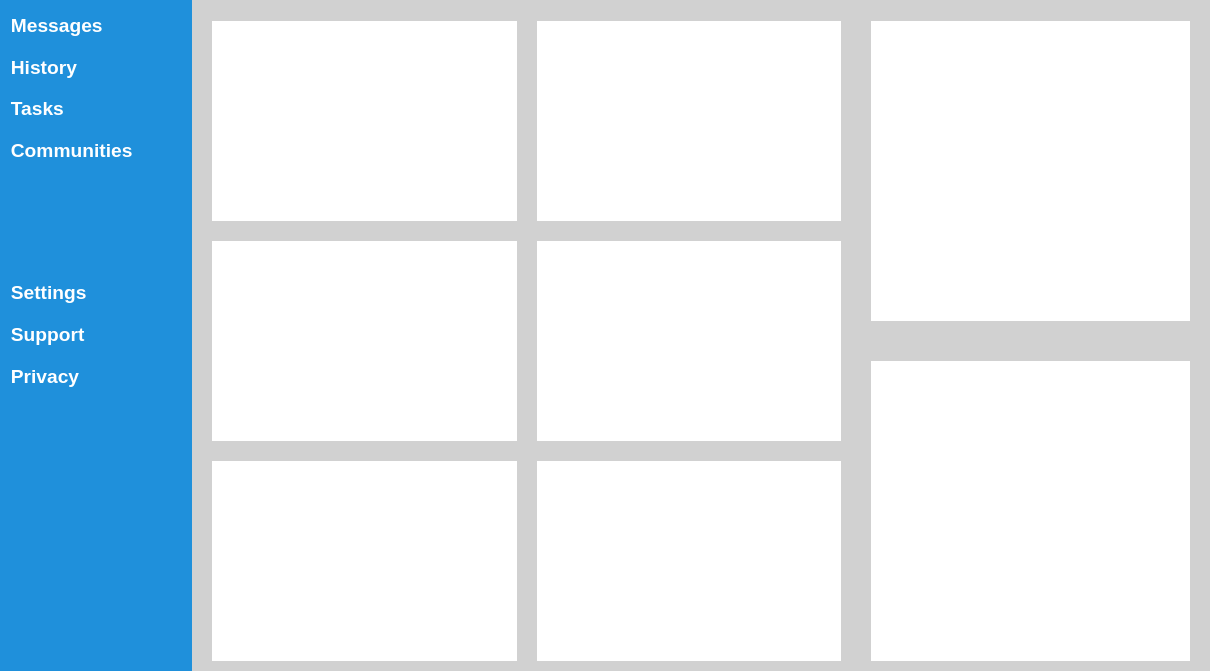
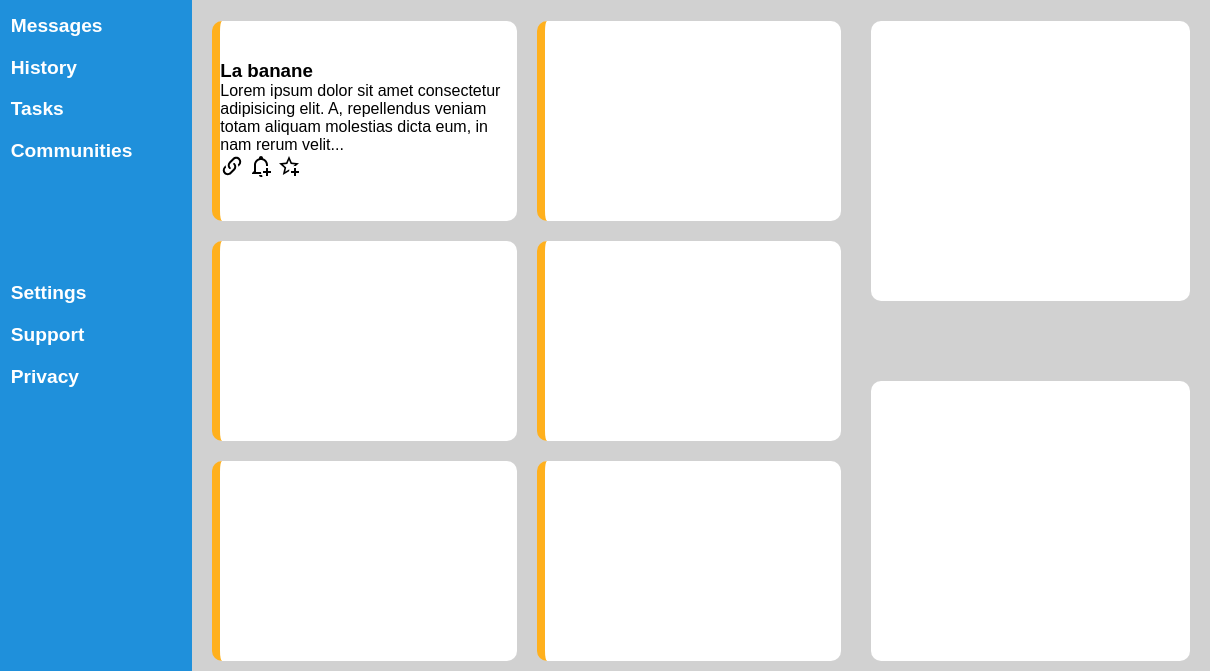
Before and after one commit to bwd202/dashboard, a plain HTML site: page index.html in a window 1280 px wide. Shown: the part 142-813 px from the top of the page, 70-1280 px from the left. Drawn offline with Linux system fonts and the light colour scheme.

Commit message:
work on article cards

```diff
--- a/index.html
+++ b/index.html
@@ -76,7 +76,25 @@
     </aside>
     <main class="grid">
       <article class="grid">
-        <div class="card"></div>
+        <div class="card">
+          <h3>La banane</h3>
+          <p>
+            Lorem ipsum dolor sit amet consectetur adipisicing elit. A,
+            repellendus veniam totam aliquam molestias dicta eum, in nam rerum
+            velit...
+          </p>
+          <div>
+            <a href="#">
+              <img src="icons/link-variant.svg" alt="" width="24" />
+            </a>
+            <a href="#"
+              ><img src="icons/bell-plus-outline.svg" alt="" width="24"
+            /></a>
+            <a href="#"
+              ><img src="icons/star-plus-outline.svg" alt="" width="24" />
+            </a>
+          </div>
+        </div>
         <div class="card"></div>
         <div class="card"></div>
         <div class="card"></div>
--- a/style.scss
+++ b/style.scss
@@ -2,6 +2,7 @@
   --lightblue: rgb(31, 144, 219);
   --lightgrey: rgb(209, 209, 209);
   --button-active: rgb(16, 85, 131);
+  --card-orange: rgb(255, 176, 29);
 }
 
 * {
@@ -11,15 +12,11 @@
   font-family: Arial, Helvetica, sans-serif;
 }
 
-.grid {
-    display: grid;
-}
-
 body {
   min-height: 100vh;
   // min-height prevents page cuttoff at the bottom in short viewports (vs. height)
   grid-template: auto 1fr / minmax(max-content, 18vw) 1fr;
-    grid-template-areas: 'sidebar header header' 'sidebar main main' 'sidebar main main';
+  grid-template-areas: "sidebar header header" "sidebar main main" "sidebar main main";
 }
 
 button {
@@ -28,6 +25,17 @@ button {
 
 a {
   text-decoration: none;
+}
+
+// CLASSES
+
+.card {
+  background-color: white;
+  border-radius: 10px;
+}
+
+.grid {
+  display: grid;
 }
 
 // HEADER
@@ -57,7 +65,6 @@ header {
       border-radius: 20px;
       padding: 5px;
     }
-
   }
 
   #links {
@@ -83,7 +90,6 @@ header {
       line-height: 1.5rem;
       padding-top: 5px;
     }
-
   }
 
   #header-buttons {
@@ -101,12 +107,9 @@ header {
       &:active {
         background-color: var(--button-active);
       }
-
-        }
-
     }
   }
-
+}
 
 main {
   grid-area: main;
@@ -117,19 +120,22 @@ main {
 }
 
 article {
-    grid-template-columns: repeat(auto-fit, minmax(300px, 1fr));
+  grid-template-columns: repeat(auto-fit, minmax(250px, 1fr));
   grid-auto-rows: 200px;
   gap: 20px;
   padding-right: 10px;
+
+  .card {
+    border-left: 8px var(--card-orange) solid;
+    display: flex;
+    flex-direction: column;
+    justify-content: center;
+  }
 }
 
 section {
   grid-auto-columns: minmax(300px, 1fr);
-    gap: 40px;
-}
-
-.card {
-    background-color: white;
+  gap: 80px;
 }
 
 // SIDEBAR
@@ -166,5 +172,4 @@ aside {
     place-self: center;
     // shorthand for align and justify self
   }
-
 }
```
Also changed, not shown: icons/bell-plus-outline.svg (added), icons/star-plus-outline.svg (added), icons/star.svg (deleted), style.css, 1 other file. Lines whose indentation alone changed are shown as unchanged.
